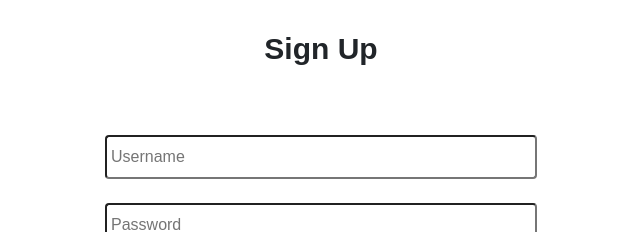
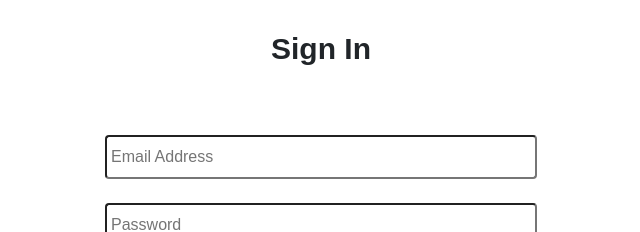
Before and after one commit to oyindamolaWbCode/Drag-Drop-Image-Gallery, a React (Vite) app in the folder drag-drop-image-gallery/: page /signin in a window 1280 px wide. Shown: the top 232 px of the page, without its empty margins (319-959 px from the left). Built offline with nearby package versions, Linux system fonts and the light colour scheme.

Commit message:
authentication

```diff
--- a/drag-drop-image-gallery/src/Components/Auth/SignIn.jsx
+++ b/drag-drop-image-gallery/src/Components/Auth/SignIn.jsx
@@ -1,23 +1,44 @@
 import { database } from "../Firebase";
-import { createUserWithEmailAndPassword } from "firebase/auth";
+import { createUserWithEmailAndPassword,signInWithEmailAndPassword } from "firebase/auth";
+import {useNavigate} from "react-router-dom";
+import { useState } from "react";
 
 const SignIn = () => {
+
+  const navigate = useNavigate();
+
+  const ToHome = () => {
+      navigate("/")
+  }
+  const handleSubmit = (e) =>{
+    e.preventDefault()
+    const email = e.target.email.value;
+    const password = e.target.password.value;
+
+      signInWithEmailAndPassword(database,email,password).then(data =>{
+        console.log(data, "authData")
+        ToHome()
+    }).catch(err =>{
+      alert(err.code)
+    })
+  }
+
 
     return (
       <div className="SignUp-page">
         <div className="Signup-details">
           <div className="signup-text mt-3 mb-3">
-            <span>Sign Up</span>
+            <span>Sign In</span>
           </div>
-          <form >
+          <form onSubmit={(e)=> handleSubmit(e)}>
             <input
-              name="username"
+              name="email"
               type="text"
-              placeholder="Username"
+              placeholder="Email Address"
               className="p-1 rounded-1 py-2 mt-5 mb-4"
             />
             <input
-              name="username"
+              name="password"
               type="password"
               placeholder="Password"
               className="p-1 rounded-1 py-2 mb-5"
--- a/drag-drop-image-gallery/src/Components/Auth/SignUp.jsx
+++ b/drag-drop-image-gallery/src/Components/Auth/SignUp.jsx
@@ -1,26 +1,40 @@
 import { database } from "../Firebase";
-import { createUserWithEmailAndPassword } from "firebase/auth";
+import { createUserWithEmailAndPassword, signInWithEmailAndPassword } from "firebase/auth";
 
 import {useNavigate} from "react-router-dom";
 
 import { HOME } from "../Navigating/NavigateContent";
+import { useState } from "react";
 
 const SignUp = () => {
+
+  const [login, setLogin] = useState(false)
 
     const navigate = useNavigate();
 
     const ToHome = () => {
         navigate("/")
     }
-    const handleSubmit = (e) =>{
+    const handleSubmit = (e, type) =>{
         e.preventDefault()
         const email = e.target.email.value;
         const password = e.target.password.value;
-
+        if(type == 'signup'){
         createUserWithEmailAndPassword (database,email,password).then(data =>{
             console.log(data, "authData")
             ToHome()
+        }).catch(err =>{
+          alert(err.code)
+          setLogin(true)
         })
+      }else{
+        signInWithEmailAndPassword(database,email,password).then(data =>{
+          console.log(data, "authData")
+          ToHome()
+      }).catch(err =>{
+        alert(err.code)
+      })
+      }
     }
 
 
@@ -31,7 +45,7 @@ const SignUp = () => {
         <div className="signup-text mt-3 mb-3">
           <span>Sign Up</span>
         </div>
-        <form onSubmit={(e)=> handleSubmit(e)}>
+        <form onSubmit={(e)=> handleSubmit(e, login?'signin': 'signup')}>
           <input
             name="username"
             type="text"
```
